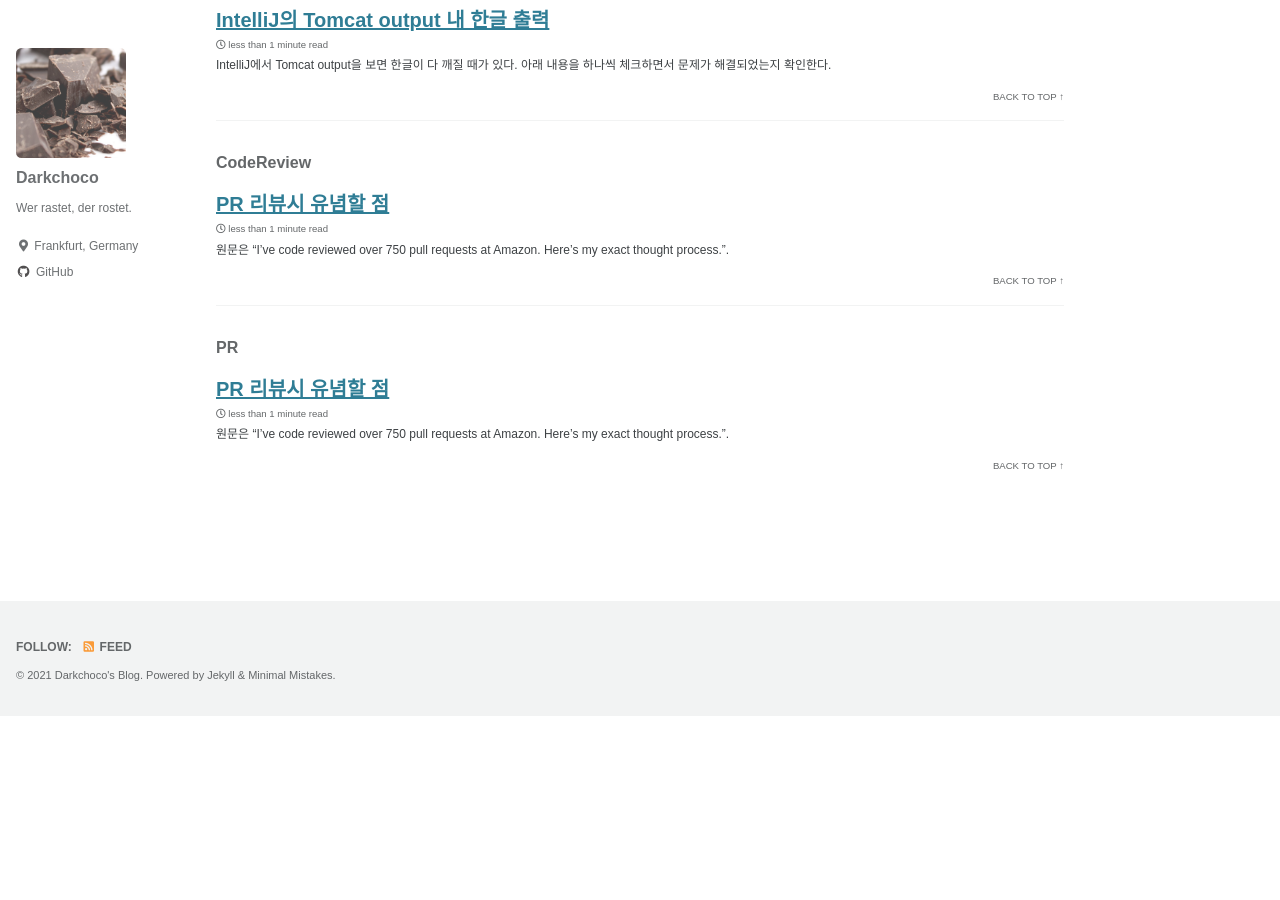
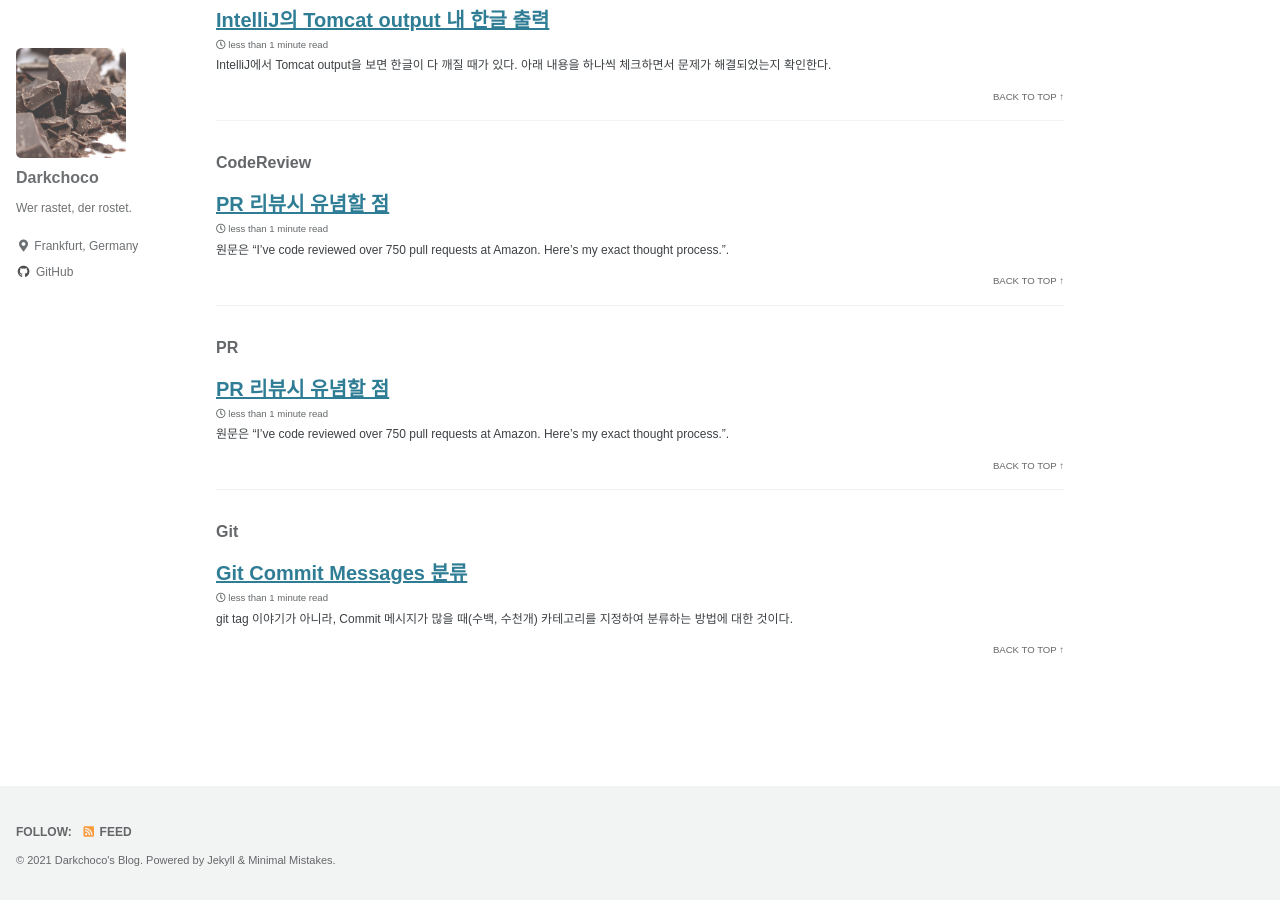
Before and after one commit to darkchoco/darkchoco.github.io, a Jekyll site: the page built from _pages/tag-archive.md, in a window 1280 px wide and 900 px high, scrolled down 1321 px. Built offline with Jekyll 4.4.1, drawn with Linux system fonts in a browser that asks for light colours; cached includes are drawn as plain includes; before the commit the page ends 2037 px from its top, so only the background shows below that.

Commit message:
main: Git Commit Messages 분류.

```diff
--- a/_posts/2021-03-01-welcome-to-jekyll.markdown
+++ b/_posts/2021-03-01-welcome-to-jekyll.markdown
@@ -2,7 +2,7 @@
 layout: posts
 title: "Welcome to Jekyll!"
 date: 2021-03-01 000:00:00 +0100
-categories: jekyll
+categories: Jekyll
 ---
 You’ll find this post in your `_posts` directory. Go ahead and edit it and re-build the site to see your changes. You can rebuild the site in many different ways, but the most common way is to run `jekyll serve`, which launches a web server and auto-regenerates your site when a file is updated.
 
--- /dev/null
+++ b/_posts/ci-cd-sw_testing/2021-09-03-git-category.md
@@ -0,0 +1,24 @@
+---
+title: Git Commit Messages 분류
+date: 2021-09-03 23:00
+categories: CI-CD-SW_Testing
+tags: Git
+// toc: true
+comments : true
+// author_profile: true
+---
+
+`git tag` 이야기가 아니라, Commit 메시지가 많을 때(수백, 수천개) 카테고리를 지정하여 분류하는 방법에 대한 것이다.
+
+신박한 방법이 있지 않을까 하여 많이 검색해봤지만, 특별한 것은 없었다.
+[Write Categorized Git Commit Messages](https://medium.com/@rcwestlake/write-categorized-git-commit-messages-c9f953ea6040) 을 보면 `[CATEGORY]: Commit 메시지` 식으로 Commit 메시지에 prefix를 붙이는 것을 제안하고 있는데, 직관적이고 간단해서 괜찮을 것 같다.
+Category 정보 몇가지를 아래 옮긴다.
+
+* **[INITIAL]** - for the initial commit and set up
+* **[ADD]** - broad category for code that's added
+* **[UPDATE]**
+* **[REFACTOR]**
+* **[FIX]**
+* **[REMOVE]** - when removing files or old, unnecessary code
+
+현재 branch를 만들 때는 `commit-msg` hook을 사용하여 `branch name: ` prefix가 자동으로 붙게 하고 있기 때문에 상기 방법을 같이 사용하면 좀 메시지가 복잡해 보일 수 있겠다.
```
